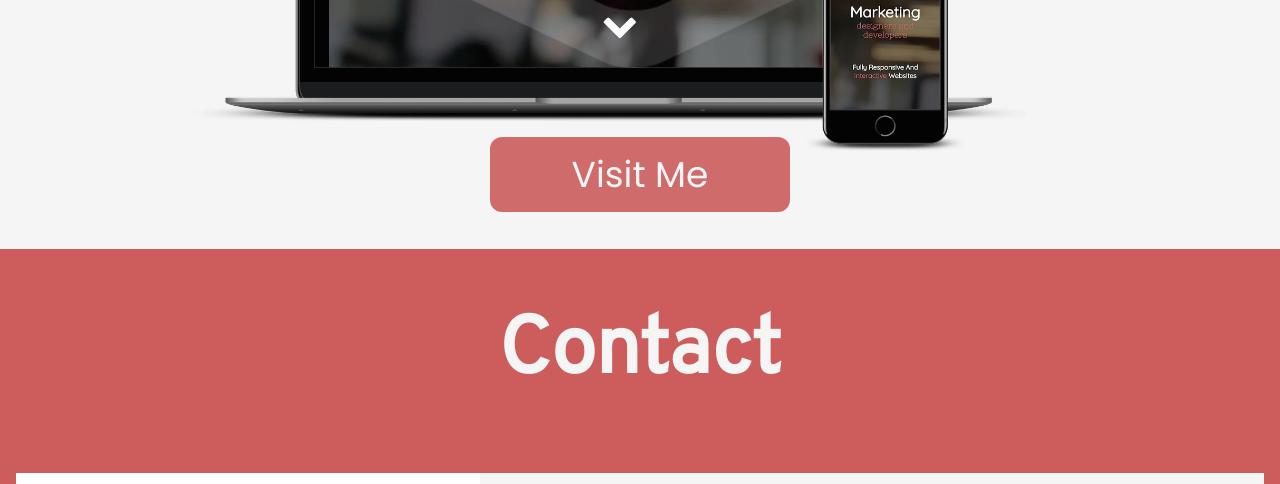
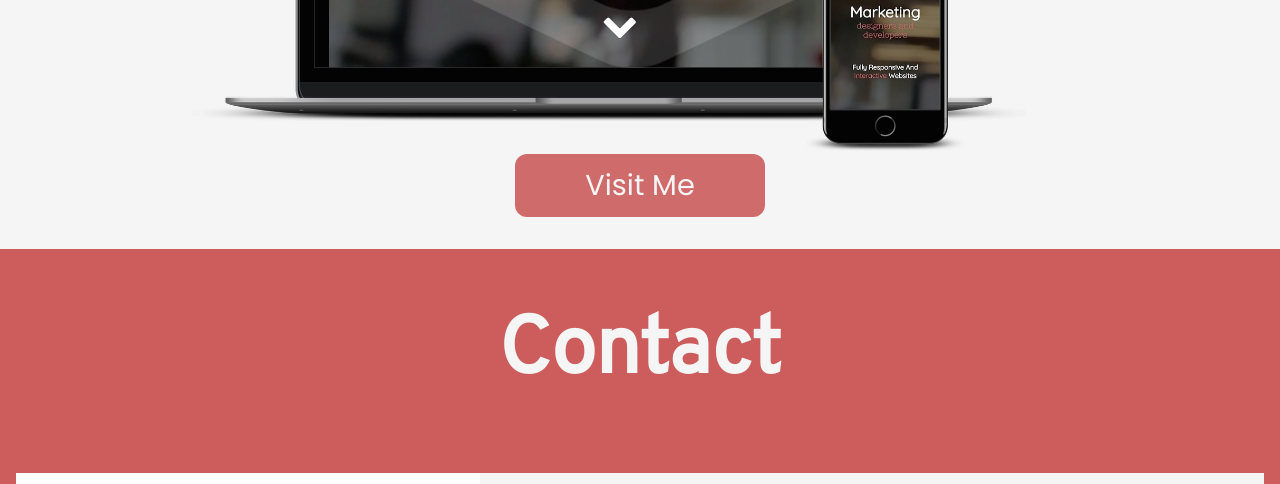
Before and after one commit to benbeatty85/beatty-dev-site, a plain HTML site: page index.html in a window 1280 px wide. Shown: the part 3180-3664 px from the top of the page. Drawn offline with nearby package versions, Linux system fonts and the light colour scheme.

Commit message:
swiper button

```diff
--- a/style.css
+++ b/style.css
@@ -505,7 +505,6 @@ p {
     position: absolute;
     bottom: 0;
     margin: 0 auto;
-    margin-bottom: 5px;
     align-self: center;
     text-transform: capitalize;
     background-color: rgba(205, 92, 92, 0.9);
@@ -908,8 +907,8 @@ p {
     }
 
     .swiper-button {
-        font-size: 2em;
-        width: 300px;
+        font-size: 1.6em;
+        width: 250px;
     }
 
     .contact form button {
```
